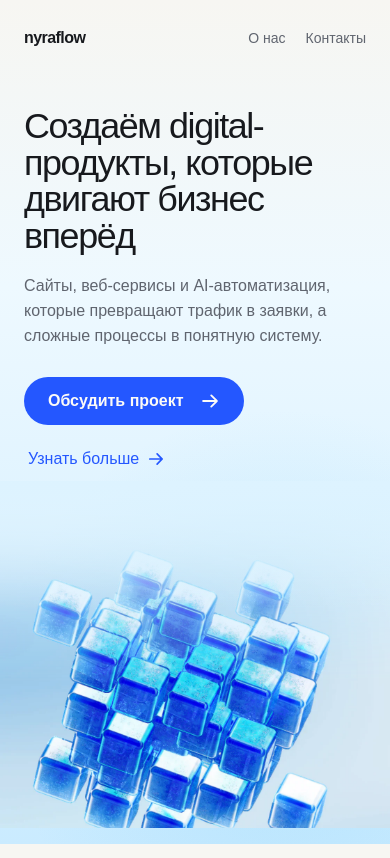
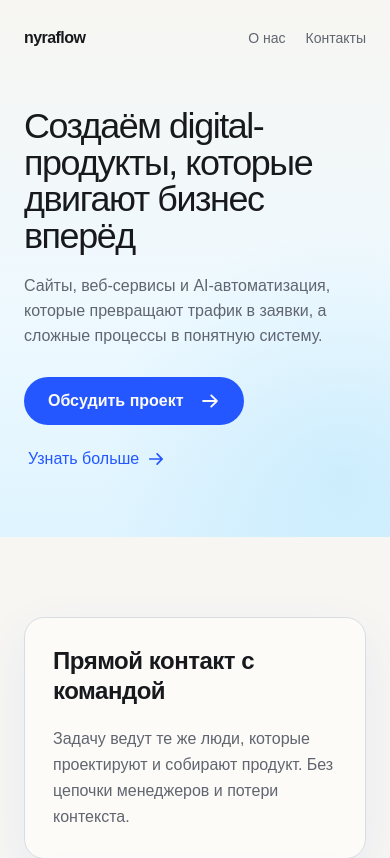
Before and after one commit to Kaaai69/nyraflow, a Next.js app: page / in a window 390 px wide. Shown: the top 858 px of the page. Built offline with nearby package versions, Linux system fonts and the light colour scheme.

Commit message:
fix: simplify mobile hero

```diff
--- a/app/globals.css
+++ b/app/globals.css
@@ -110,12 +110,11 @@ body {
 }
 
 .mobile-hero {
-  min-height: 100svh;
   padding-top: max(1rem, env(safe-area-inset-top));
-  padding-bottom: max(1rem, env(safe-area-inset-bottom));
+  padding-bottom: max(3.5rem, env(safe-area-inset-bottom));
   background:
-    radial-gradient(circle at 72% 82%, rgb(67 185 242 / 0.18), transparent 38%),
-    linear-gradient(180deg, #f7f6f2 0%, #eef9ff 34%, #caebff 100%);
+    radial-gradient(circle at 88% 88%, rgb(67 185 242 / 0.14), transparent 42%),
+    linear-gradient(180deg, #f7f6f2 0%, #eef9ff 58%, #dff4ff 100%);
   touch-action: pan-y;
 }
 
@@ -136,36 +135,6 @@ body {
 
 .mobile-hero-secondary-action {
   text-decoration: none;
-}
-
-.mobile-hero-art {
-  inset-inline: 0;
-  bottom: -8%;
-  width: 100vw;
-  max-width: 27rem;
-  mask-image: linear-gradient(to bottom, transparent 0%, #000 52%);
-  -webkit-mask-image: linear-gradient(to bottom, transparent 0%, #000 52%);
-}
-
-.mobile-hero-art-frame {
-  position: absolute;
-  inset: 0 calc(-1 * var(--spacing-gutter-mobile));
-  overflow: hidden;
-}
-
-.mobile-hero-art-frame::after {
-  position: absolute;
-  z-index: 1;
-  inset: 0 0 auto;
-  height: 8rem;
-  background: linear-gradient(
-    to bottom,
-    rgb(221 243 255) 0%,
-    rgb(221 243 255 / 0.82) 18%,
-    transparent 100%
-  );
-  content: "";
-  pointer-events: none;
 }
 
 @media (hover: hover) and (pointer: fine) {
--- a/components/MobileHero.tsx
+++ b/components/MobileHero.tsx
@@ -1,4 +1,3 @@
-import Image from "next/image";
 import { ArrowRight } from "@phosphor-icons/react/ssr";
 
 import { mobileHeroContent } from "../content/mobile-hero";
@@ -59,19 +58,6 @@ export default function MobileHero() {
           </a>
         </div>
       </div>
-
-      <div
-        className="pointer-events-none relative min-h-60 flex-1"
-        aria-hidden
-      >
-        <div className="mobile-hero-art-frame">
-          <Image
-            {...content.visual}
-            sizes="100vw"
-            className="mobile-hero-art absolute mx-auto h-auto object-contain"
-          />
-        </div>
-      </div>
     </section>
   );
 }
--- a/content/mobile-hero.ts
+++ b/content/mobile-hero.ts
@@ -9,10 +9,4 @@ export const mobileHeroContent = {
     "Сайты, веб-сервисы и AI-автоматизация, которые превращают трафик в заявки, а сложные процессы в понятную систему.",
   primaryAction: { label: "Обсудить проект", href: "#contact" },
   secondaryAction: { label: "Узнать больше", href: "#work" },
-  visual: {
-    src: "/images/hero/mobile-cubes.webp",
-    alt: "",
-    width: 1120,
-    height: 1040,
-  },
 } as const;
```
Also changed, not shown: 2 other files (tests, documents, lock files or other folders).
